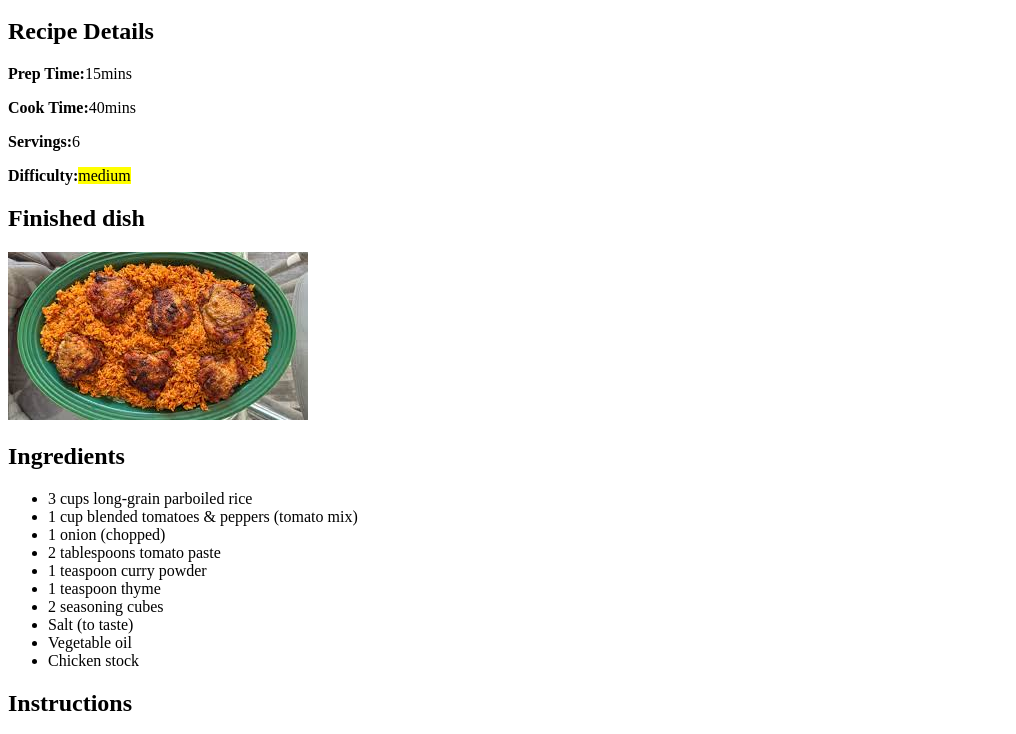
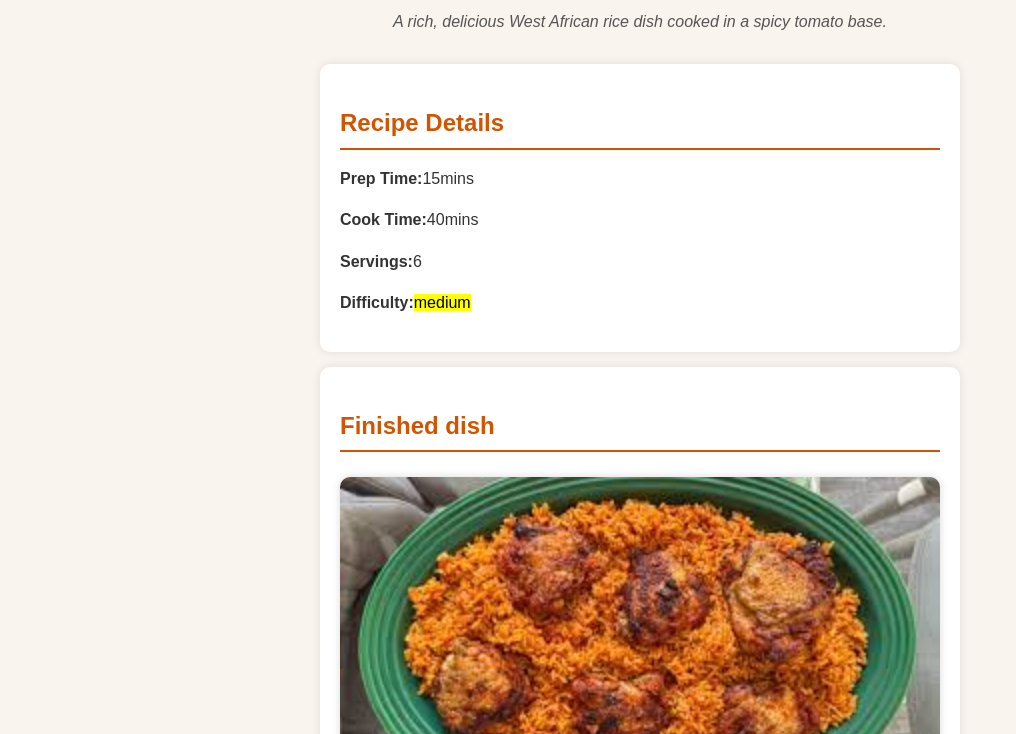
Before and after one commit to agentisabros/Jollof-Recipe-, a plain HTML site: page index.html in a window 1280 px wide. Shown: the part 100-834 px from the top of the page, without its empty margins (0-1016 px from the left). Drawn offline with Linux system fonts and the light colour scheme.

Commit message:
initial commit

```diff
--- a/index.html
+++ b/index.html
@@ -5,10 +5,11 @@
     <meta name="viewport" content="width=device-width, initial-scale=1.0">
     <meta name="Description" content="Recipe page for cooking jellof rice">
     <title>Recipe page</title>
+    <link rel="stylesheet" href="styles.css">
 </head>
 <body>
     <h1>Nigerian jollof rice</h1>
-    <p><em>A rich, delicious West African rice dish cooked in a spicy tomato base.</em></p>
+    <p id="heading-text"><em>A rich, delicious West African rice dish cooked in a spicy tomato base.</em></p>
     <section id="recipe">
         <h2>Recipe Details</h2>
         <p><strong>Prep Time:</strong>15mins</p>
--- /dev/null
+++ b/styles.css
@@ -0,0 +1,80 @@
+
+body {
+    font-family: Arial, Helvetica, sans-serif;
+    background-color: #faf4ef;
+    margin: 0;
+    padding: 20px;
+    color: #333;
+    line-height: 1.6;
+}
+
+h1 {
+    text-align: center;
+    color: #d35400;
+    margin-bottom: 10px;
+}
+
+#heading-text {
+    text-align: center;
+    color: #555;
+    margin-bottom: 30px;
+}
+
+/* ================================
+   LAYOUT WITH FLEXBOX
+================================ */
+
+#recipe,
+#finished-dish,
+#ingredient,
+#instructions {
+    background: #ffffff;
+    padding: 20px;
+    margin: 15px auto;
+    width: 90%;
+    max-width: 600px;
+    border-radius: 10px;
+    box-shadow: 0 0 10px rgba(0,0,0,0.1);
+    transition: transform .2s ease;
+}
+
+#recipe:hover,
+#finished-dish:hover,
+#ingredient:hover,
+#instructions:hover {
+    transform: scale(1.01);
+}
+
+/* ================================
+   SECTION HEADERS
+================================ */
+
+h2 {
+    color: #d35400;
+    border-bottom: 2px solid #d35400;
+    padding-bottom: 5px;
+    margin-bottom: 15px;
+}
+
+/* ================================
+   LIST STYLING
+================================ */
+
+ul {
+    padding-left: 20px;
+}
+
+ol {
+    padding-left: 20px;
+}
+
+/* ================================
+   IMAGE STYLING
+================================ */
+
+#finished-dish img {
+    width: 100%;
+    border-radius: 10px;
+    margin-top: 10px;
+    box-shadow: 0 0 8px rgba(0,0,0,0.15);
+}
```
